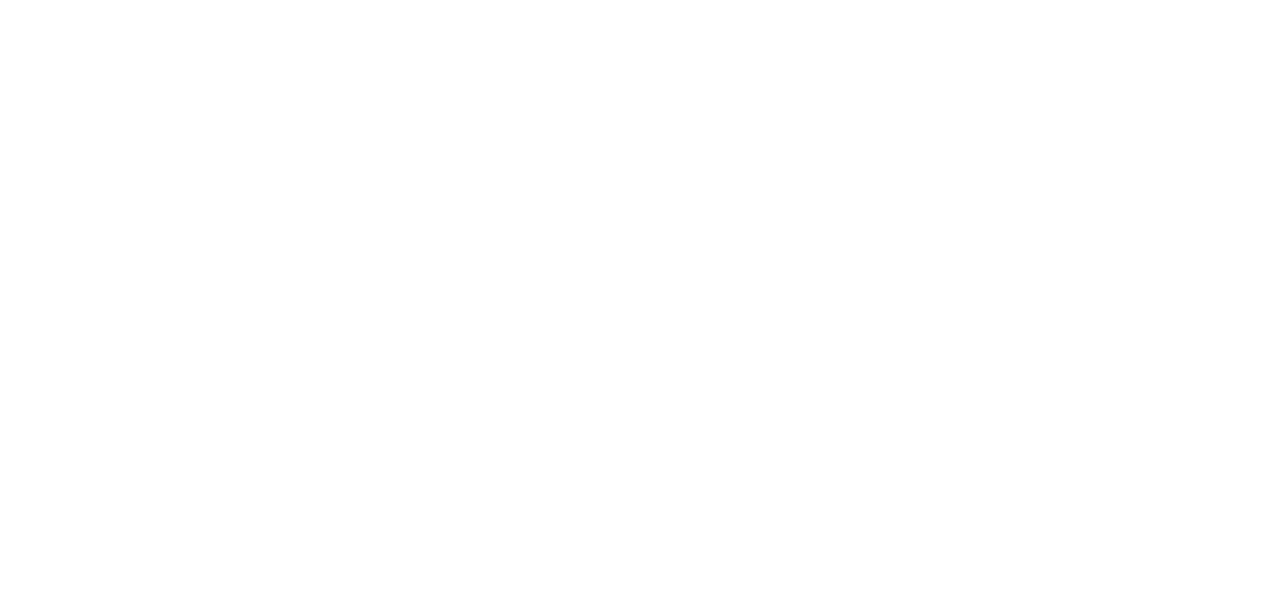
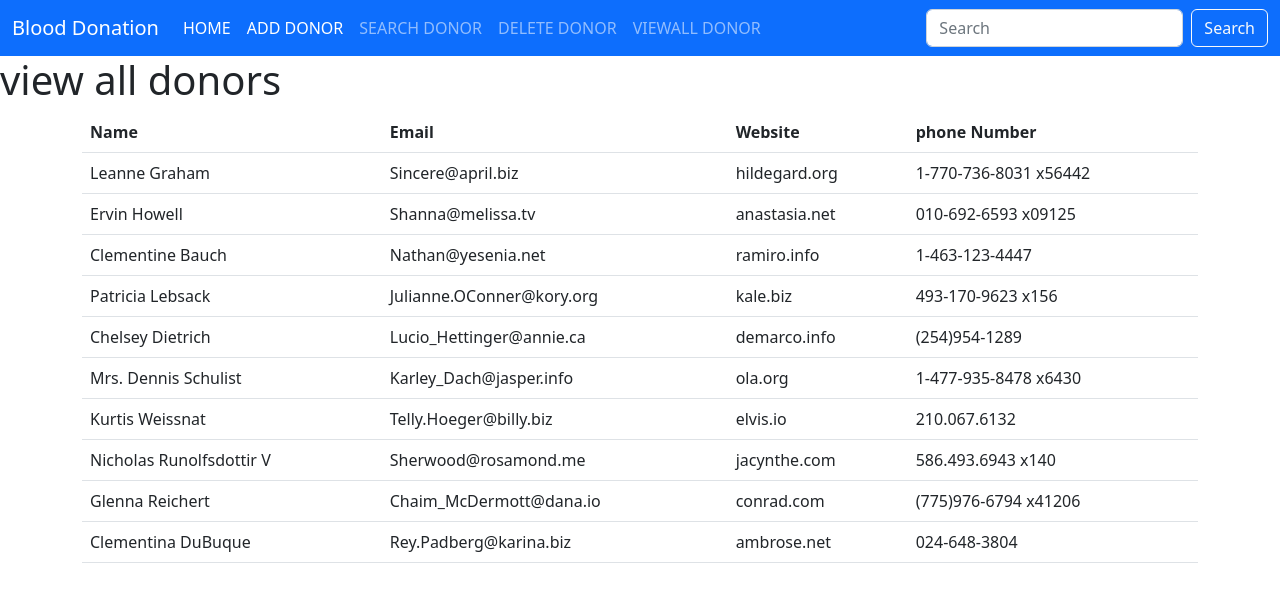
Before and after one commit to AriyaUnni/Angular-Blooddonors, an Angular app: page /viewall in a window 1280 px wide. Before the commit this address led to /. Shown: the top 602 px of the page. Built offline with nearby package versions, Linux system fonts and the light colour scheme.

Commit message:
viewall page

```diff
--- a/src/app/navbar/navbar.component.html
+++ b/src/app/navbar/navbar.component.html
@@ -10,6 +10,7 @@
           <a class="nav-link active" aria-current="page" routerLink="/">ADD DONOR</a>
           <a class="nav-link" routerLink="/search">SEARCH DONOR</a>
           <a class="nav-link" routerLink="/delete">DELETE DONOR</a>
+          <a class="nav-link" routerLink="/viewall">VIEWALL DONOR</a>
 
         </div>
       </div>
--- /dev/null
+++ b/src/app/viewalldonors/viewalldonors.component.html
@@ -0,0 +1,31 @@
+<app-navbar></app-navbar>
+<h1>view all donors</h1>
+<div class="container">
+    <div class="row">
+        <div class="col col-12 col-sm-12 col-md-12 col-lg-12 col-xl-12 col-xxl-12">
+
+            <table class="table">
+                <thead>
+                  <tr>
+
+
+                    <th scope="col">Name</th>
+                    <th scope="col">Email</th>
+                    <th scope="col">Website</th>
+                    <th scope="col">phone Number</th>
+                  </tr>
+                </thead>
+                <tbody>
+                  <tr *ngFor = "let i of donorData">
+
+                    <td>{{i.name}}</td>
+                    <td>{{i.email}}</td>
+                    <td>{{i.website}}</td>
+                    <td>{{i.phone}}</td>
+                  </tr>
+
+                </tbody>
+              </table>
+        </div>
+    </div>
+</div>
--- /dev/null
+++ b/src/app/viewalldonors/viewalldonors.component.ts
@@ -0,0 +1,248 @@
+import { Component, OnInit } from '@angular/core';
+
+@Component({
+  selector: 'app-viewalldonors',
+  templateUrl: './viewalldonors.component.html',
+  styleUrls: ['./viewalldonors.component.css']
+})
+export class ViewalldonorsComponent implements OnInit {
+
+  constructor() { }
+
+  donorData = [
+    {
+      "id": 1,
+      "name": "Leanne Graham",
+      "username": "Bret",
+      "email": "Sincere@april.biz",
+      "address": {
+        "street": "Kulas Light",
+        "suite": "Apt. 556",
+        "city": "Gwenborough",
+        "zipcode": "92998-3874",
+        "geo": {
+          "lat": "-37.3159",
+          "lng": "81.1496"
+        }
+      },
+      "phone": "1-770-736-8031 x56442",
+      "website": "hildegard.org",
+      "company": {
+        "name": "Romaguera-Crona",
+        "catchPhrase": "Multi-layered client-server neural-net",
+        "bs": "harness real-time e-markets"
+      }
+    },
+    {
+      "id": 2,
+      "name": "Ervin Howell",
+      "username": "Antonette",
+      "email": "Shanna@melissa.tv",
+      "address": {
+        "street": "Victor Plains",
+        "suite": "Suite 879",
+        "city": "Wisokyburgh",
+        "zipcode": "90566-7771",
+        "geo": {
+          "lat": "-43.9509",
+          "lng": "-34.4618"
+        }
+      },
+      "phone": "010-692-6593 x09125",
+      "website": "anastasia.net",
+      "company": {
+        "name": "Deckow-Crist",
+        "catchPhrase": "Proactive didactic contingency",
+        "bs": "synergize scalable supply-chains"
+      }
+    },
+    {
+      "id": 3,
+      "name": "Clementine Bauch",
+      "username": "Samantha",
+      "email": "Nathan@yesenia.net",
+      "address": {
+        "street": "Douglas Extension",
+        "suite": "Suite 847",
+        "city": "McKenziehaven",
+        "zipcode": "59590-4157",
+        "geo": {
+          "lat": "-68.6102",
+          "lng": "-47.0653"
+        }
+      },
+      "phone": "1-463-123-4447",
+      "website": "ramiro.info",
+      "company": {
+        "name": "Romaguera-Jacobson",
+        "catchPhrase": "Face to face bifurcated interface",
+        "bs": "e-enable strategic applications"
+      }
+    },
+    {
+      "id": 4,
+      "name": "Patricia Lebsack",
+      "username": "Karianne",
+      "email": "Julianne.OConner@kory.org",
+      "address": {
+        "street": "Hoeger Mall",
+        "suite": "Apt. 692",
+        "city": "South Elvis",
+        "zipcode": "53919-4257",
+        "geo": {
+          "lat": "29.4572",
+          "lng": "-164.2990"
+        }
+      },
+      "phone": "493-170-9623 x156",
+      "website": "kale.biz",
+      "company": {
+        "name": "Robel-Corkery",
+        "catchPhrase": "Multi-tiered zero tolerance productivity",
+        "bs": "transition cutting-edge web services"
+      }
+    },
+    {
+      "id": 5,
+      "name": "Chelsey Dietrich",
+      "username": "Kamren",
+      "email": "Lucio_Hettinger@annie.ca",
+      "address": {
+        "street": "Skiles Walks",
+        "suite": "Suite 351",
+        "city": "Roscoeview",
+        "zipcode": "33263",
+        "geo": {
+          "lat": "-31.8129",
+          "lng": "62.5342"
+        }
+      },
+      "phone": "(254)954-1289",
+      "website": "demarco.info",
+      "company": {
+        "name": "Keebler LLC",
+        "catchPhrase": "User-centric fault-tolerant solution",
+        "bs": "revolutionize end-to-end systems"
+      }
+    },
+    {
+      "id": 6,
+      "name": "Mrs. Dennis Schulist",
+      "username": "Leopoldo_Corkery",
+      "email": "Karley_Dach@jasper.info",
+      "address": {
+        "street": "Norberto Crossing",
+        "suite": "Apt. 950",
+        "city": "South Christy",
+        "zipcode": "23505-1337",
+        "geo": {
+          "lat": "-71.4197",
+          "lng": "71.7478"
+        }
+      },
+      "phone": "1-477-935-8478 x6430",
+      "website": "ola.org",
+      "company": {
+        "name": "Considine-Lockman",
+        "catchPhrase": "Synchronised bottom-line interface",
+        "bs": "e-enable innovative applications"
+      }
+    },
+    {
+      "id": 7,
+      "name": "Kurtis Weissnat",
+      "username": "Elwyn.Skiles",
+      "email": "Telly.Hoeger@billy.biz",
+      "address": {
+        "street": "Rex Trail",
+        "suite": "Suite 280",
+        "city": "Howemouth",
+        "zipcode": "58804-1099",
+        "geo": {
+          "lat": "24.8918",
+          "lng": "21.8984"
+        }
+      },
+      "phone": "210.067.6132",
+      "website": "elvis.io",
+      "company": {
+        "name": "Johns Group",
+        "catchPhrase": "Configurable multimedia task-force",
+        "bs": "generate enterprise e-tailers"
+      }
+    },
+    {
+      "id": 8,
+      "name": "Nicholas Runolfsdottir V",
+      "username": "Maxime_Nienow",
+      "email": "Sherwood@rosamond.me",
+      "address": {
+        "street": "Ellsworth Summit",
+        "suite": "Suite 729",
+        "city": "Aliyaview",
+        "zipcode": "45169",
+        "geo": {
+          "lat": "-14.3990",
+          "lng": "-120.7677"
+        }
+      },
+      "phone": "586.493.6943 x140",
+      "website": "jacynthe.com",
+      "company": {
+        "name": "Abernathy Group",
+        "catchPhrase": "Implemented secondary concept",
+        "bs": "e-enable extensible e-tailers"
+      }
+    },
+    {
+      "id": 9,
+      "name": "Glenna Reichert",
+      "username": "Delphine",
+      "email": "Chaim_McDermott@dana.io",
+      "address": {
+        "street": "Dayna Park",
+        "suite": "Suite 449",
+        "city": "Bartholomebury",
+        "zipcode": "76495-3109",
+        "geo": {
+          "lat": "24.6463",
+          "lng": "-168.8889"
+        }
+      },
+      "phone": "(775)976-6794 x41206",
+      "website": "conrad.com",
+      "company": {
+        "name": "Yost and Sons",
+        "catchPhrase": "Switchable contextually-based project",
+        "bs": "aggregate real-time technologies"
+      }
+    },
+    {
+      "id": 10,
+      "name": "Clementina DuBuque",
+      "username": "Moriah.Stanton",
+      "email": "Rey.Padberg@karina.biz",
+      "address": {
+        "street": "Kattie Turnpike",
+        "suite": "Suite 198",
+        "city": "Lebsackbury",
+        "zipcode": "31428-2261",
+        "geo": {
+          "lat": "-38.2386",
+          "lng": "57.2232"
+        }
+      },
+      "phone": "024-648-3804",
+      "website": "ambrose.net",
+      "company": {
+        "name": "Hoeger LLC",
+        "catchPhrase": "Centralized empowering task-force",
+        "bs": "target end-to-end models"
+      }
+    }
+  ]
+
+  ngOnInit(): void {
+  }
+
+}
```
Also changed, not shown: src/app/app.module.ts (+6 -1 lines), src/app/viewalldonors/viewalldonors.component.css (added).
